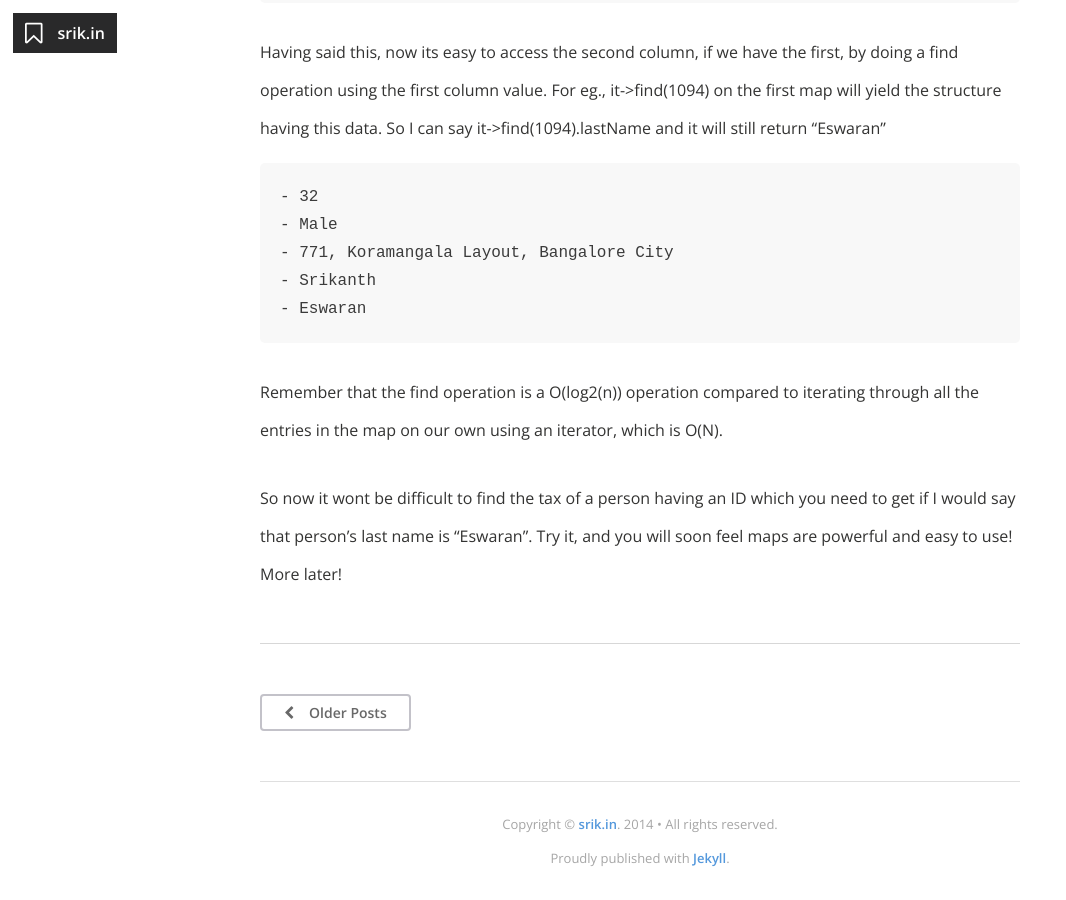
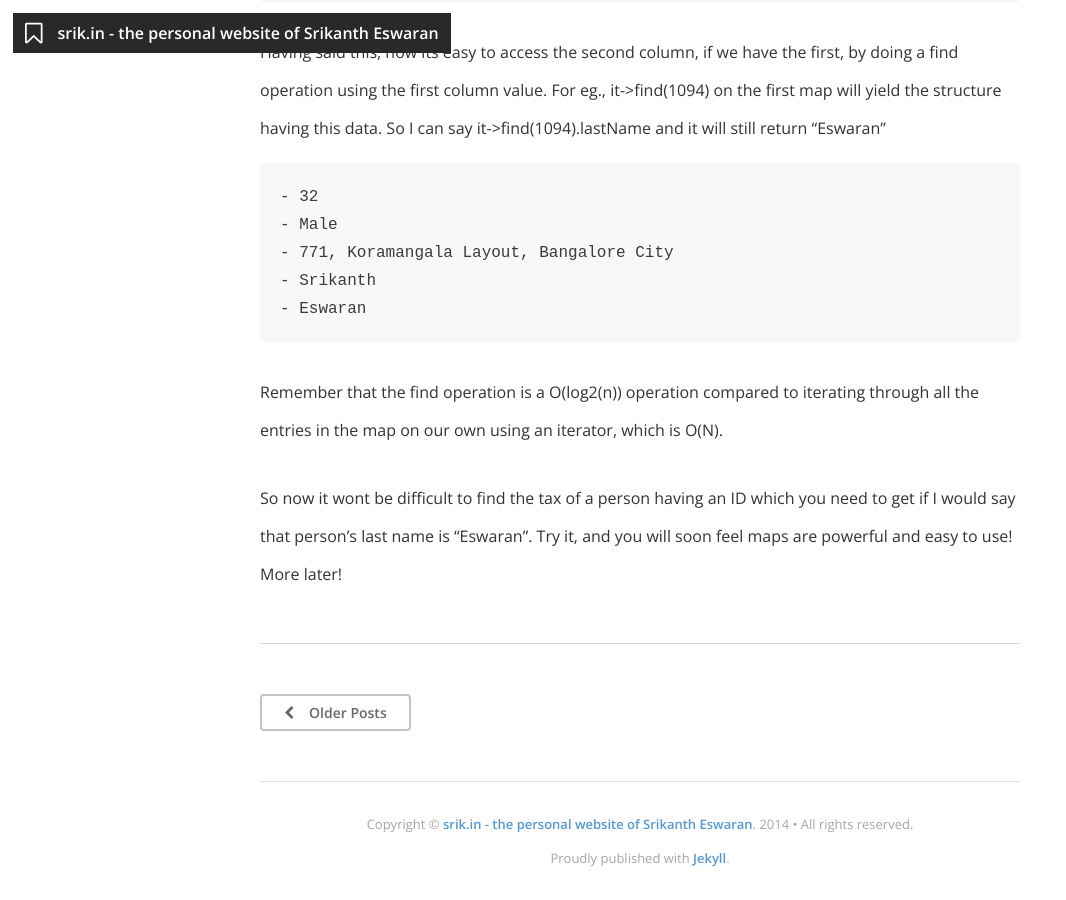
Before and after one commit to geeksrik/geeksrik.github.io, a Jekyll site: the page built from index.html, in a window 1280 px wide and 900 px high, scrolled down 9150 px. Shown: the whole window, without its empty margins (0-1066 px from the left). Built offline with Jekyll 4.4.1, drawn with Linux system fonts in a browser that asks for light colours; nearby versions of some CDN libraries; the list of posts is cut into pages by our own code.

Commit message:
titlechange

```diff
--- a/_config.yml
+++ b/_config.yml
@@ -1,7 +1,7 @@
 
 
 # Site Settings
-title: 						"srik.in"
+title: 						"srik.in - the personal website of Srikanth Eswaran"
 email: 						"reachme@srik.in"
 description: 				"Srik.in is the personal website of Srikanth Eswaran who lives in Bangalore, India."
 baseurl: 					""
```
